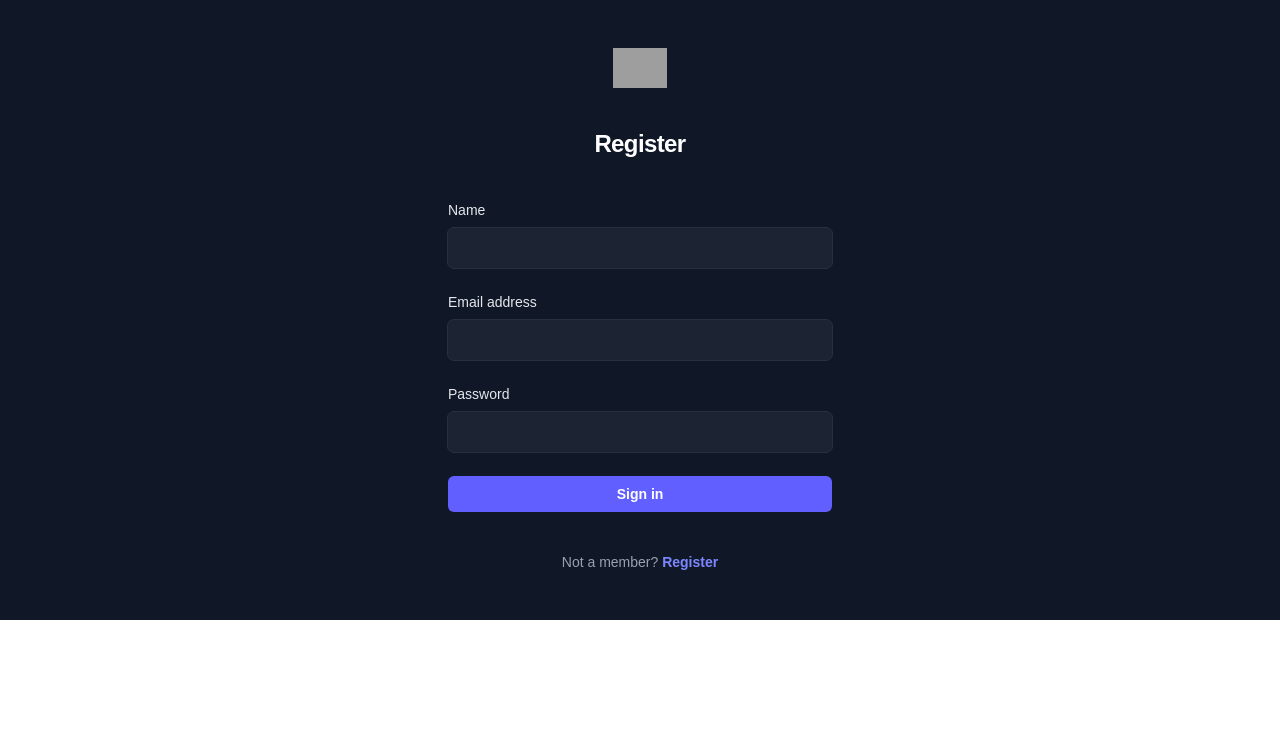
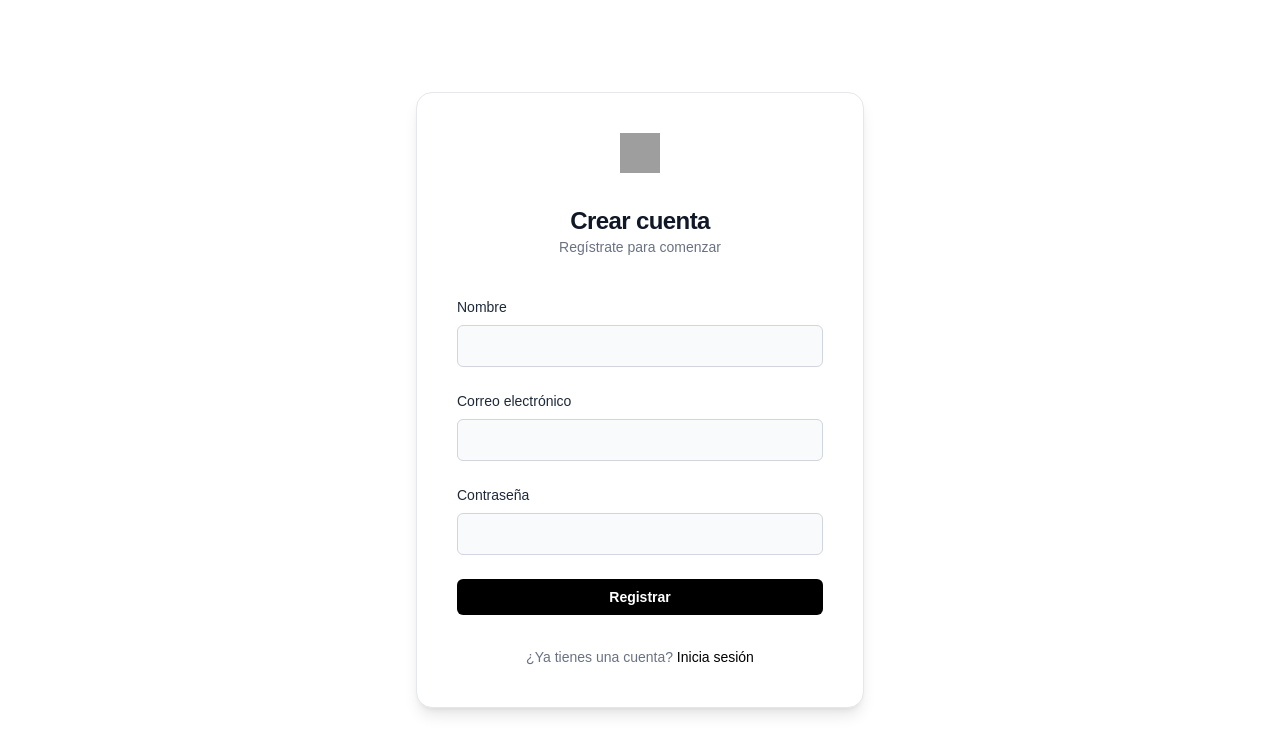
Before and after one commit to DEVS-Z/ZWebClient, a Next.js app in the folder zwebfit/: page /register in a window 1280 px wide. Shown: the top 754 px of the page. Built offline with nearby package versions, Linux system fonts and the light colour scheme; grey boxes are pictures that could not be loaded.

Commit message:
actualizacion interfaces login - register

```diff
--- a/zwebfit/src/app/login/LoginView.tsx
+++ b/zwebfit/src/app/login/LoginView.tsx
@@ -2,18 +2,23 @@
 
 export default function LoginView({ onSubmit }: { onSubmit: (data: any) => void }) {
   return (
-    <div className="grid grid-cols-1 md:grid-cols-2 min-h-screen">
+    <div className="grid grid-cols-1 md:grid-cols-2 min-h-screen bg-white text-black">
       {/* Columna izquierda (Formulario) */}
-      <div className="flex flex-col justify-center items-center bg-gray-900 px-8 py-12">
-        <div className="w-full max-w-sm">
-          <img
-            src="https://tailwindcss.com/plus-assets/img/logos/mark.svg?color=indigo&shade=500"
-            alt="Your Company"
-            className="mx-auto h-10 w-auto"
-          />
-          <h2 className="mt-10 text-center text-2xl font-bold tracking-tight text-white">
-            Sign in to your account
-          </h2>
+      <div className="flex flex-col justify-center items-center px-6 py-12">
+        <div className="w-full max-w-md border border-gray-200 rounded-2xl shadow-lg p-10 bg-white">
+          <div className="flex flex-col items-center">
+            {/* Ícono balón blanco/negro */}
+            <img
+  src="https://upload.wikimedia.org/wikipedia/commons/6/6e/Football_%28soccer_ball%29.svg"
+  alt="Balón de fútbol"
+  className="mx-auto h-10 w-10"
+/>
+
+            <h2 className="mt-8 text-2xl font-semibold tracking-tight text-gray-900">
+              Inicia sesión
+            </h2>
+            <p className="text-sm text-gray-500">Accede a tu cuenta de rendimiento</p>
+          </div>
 
           <form
             className="mt-10 space-y-6"
@@ -24,46 +29,52 @@ export default function LoginView({ onSubmit }: { onSubmit: (data: any) => void
             }}
           >
             <div>
-              <label htmlFor="email" className="block text-sm font-medium text-gray-200">Email address</label>
-              <input id="email" type="email" name="email" required className="mt-2 block w-full rounded-md bg-white/5 px-3 py-2 text-base text-white outline-1 outline-white/10 placeholder:text-gray-400 focus:outline-2 focus:outline-indigo-500" />
+              <label htmlFor="email" className="block text-sm font-medium text-gray-800">
+                Correo electrónico
+              </label>
+              <input
+                id="email"
+                type="email"
+                name="email"
+                required
+                className="mt-2 block w-full rounded-md border border-gray-300 bg-gray-50 px-3 py-2 text-base text-gray-800 placeholder-gray-400 focus:border-black focus:ring-black"
+              />
             </div>
 
             <div>
-              <label htmlFor="password" className="block text-sm font-medium text-gray-200">
-                Password
+              <label htmlFor="password" className="block text-sm font-medium text-gray-800">
+                Contraseña
               </label>
               <input
                 id="password"
                 type="password"
                 name="password"
                 required
-                className="mt-2 block w-full rounded-md bg-white/5 px-3 py-2 text-base text-white outline-1 outline-white/10 placeholder:text-gray-400 focus:outline-2 focus:outline-indigo-500"
+                className="mt-2 block w-full rounded-md border border-gray-300 bg-gray-50 px-3 py-2 text-base text-gray-800 placeholder-gray-400 focus:border-black focus:ring-black"
               />
             </div>
 
             <button
               type="submit"
-              className="w-full rounded-md bg-indigo-500 px-3 py-2 text-sm font-semibold text-white hover:bg-indigo-400 focus:outline-indigo-500"
+              className="w-full rounded-md bg-black px-3 py-2 text-sm font-semibold text-white hover:bg-gray-800 transition-colors"
             >
-              Sign in
+              Entrar
             </button>
           </form>
 
-          <p className="mt-10 text-center text-sm text-gray-400">
-            Not a member?
-            <a href="#" className="font-semibold text-indigo-400 hover:text-indigo-300">
-              {" "}Register
-            </a>
+          <p className="mt-8 text-center text-sm text-gray-500">
+            ¿No tienes cuenta?
+            <a href="#" className="font-medium text-black hover:underline"> Regístrate</a>
           </p>
         </div>
       </div>
 
-      {/* Columna derecha (imagen o contenido visual) */}
-      <div className="hidden md:flex items-center justify-center bg-indigo-600">
+      {/* Columna derecha (imagen inspirada en medición deportiva) */}
+      <div className="hidden md:flex items-center justify-center bg-white">
         <img
-          src="https://static.dw.com/image/61527609_804.jpg"
-          alt="Background"
-          className="w-full h-full object-cover"
+          src="https://zone14.ai/wp-content/uploads/2024/11/DALL%C2%B7E-2024-11-06-09.35.08-A-detailed-illustration-showcasing-wearable-technology-for-football-players-on-a-soccer-field.-The-image-includes-multiple-wearables-such-as-a-GPS-tra.webp"
+          alt="Monitoreo de rendimiento de futbolistas"
+          className="w-full h-full object-cover grayscale"
         />
       </div>
     </div>
--- a/zwebfit/src/app/register/RegisterView.tsx
+++ b/zwebfit/src/app/register/RegisterView.tsx
@@ -1,17 +1,21 @@
+export default function RegisterView({ onSubmit }: { onSubmit: (data: any) => void }) {
+  return (
+    <div className="min-h-screen flex flex-col justify-center items-center bg-white text-black px-6 py-12">
+      <div className="w-full max-w-md border border-gray-200 rounded-2xl shadow-lg p-10 bg-white">
+        <div className="flex flex-col items-center">
+
+<img
+  src="https://upload.wikimedia.org/wikipedia/commons/6/6e/Football_%28soccer_ball%29.svg"
+  alt="Balón de fútbol"
+  className="mx-auto h-10 w-10"
+/>
 
 
-export default function RegisterView({ onSubmit }: { onSubmit: (data: any) => void }){
-    return(
-        <div className="flex flex-col justify-center items-center bg-gray-900 px-8 py-12">
-            <div className="w-full max-w-sm">
-            <img
-                src="https://tailwindcss.com/plus-assets/img/logos/mark.svg?color=indigo&shade=500"
-                alt="Your Company"
-                className="mx-auto h-10 w-auto"
-            />
-            <h2 className="mt-10 text-center text-2xl font-bold tracking-tight text-white">
-                Register
+          <h2 className="mt-8 text-2xl font-semibold tracking-tight text-gray-900">
+            Crear cuenta
           </h2>
+          <p className="text-sm text-gray-500">Regístrate para comenzar</p>
+        </div>
 
         <form
           className="mt-10 space-y-6"
@@ -22,37 +26,56 @@ export default function RegisterView({ onSubmit }: { onSubmit: (data: any) => vo
           }}
         >
           <div>
-                    <label htmlFor="nombre" className="block text-sm font-medium text-gray-200">Name</label>
-                    <input id="name" type="text" name="nombre" required className="mt-2 block w-full rounded-md bg-white/5 px-3 py-2 text-base text-white outline-1 outline-white/10 placeholder:text-gray-400 focus:outline-2 focus:outline-indigo-500" />
+            <label htmlFor="name" className="block text-sm font-medium text-gray-800">
+              Nombre
+            </label>
+            <input
+              id="name"
+              type="text"
+              name="nombre"
+              required
+              className="mt-2 block w-full rounded-md border border-gray-300 bg-gray-50 px-3 py-2 text-base text-gray-800 placeholder-gray-400 focus:border-black focus:ring-black"
+            />
           </div>
-                <div>
-                    <label htmlFor="email" className="block text-sm font-medium text-gray-200">Email address</label>
-                    <input id="email" type="email" name="email" required className="mt-2 block w-full rounded-md bg-white/5 px-3 py-2 text-base text-white outline-1 outline-white/10 placeholder:text-gray-400 focus:outline-2 focus:outline-indigo-500" />
-                </div>
-                {/* <div>
-                    <label htmlFor="edad" className="block text-sm font-medium text-gray-200">Edad</label>
-                    <input id="edad" type="number" name="edad" required className="mt-2 block w-full rounded-md bg-white/5 px-3 py-2 text-base text-white outline-1 outline-white/10 placeholder:text-gray-400 focus:outline-2 focus:outline-indigo-500" />
-                </div> */}
 
           <div>
-                    <label htmlFor="password" className="block text-sm font-medium text-gray-200">
-                        Password
+            <label htmlFor="email" className="block text-sm font-medium text-gray-800">
+              Correo electrónico
             </label>
-                    <input id="password" type="password" name="password" required className="mt-2 block w-full rounded-md bg-white/5 px-3 py-2 text-base text-white outline-1 outline-white/10 placeholder:text-gray-400 focus:outline-2 focus:outline-indigo-500"/>
+            <input
+              id="email"
+              type="email"
+              name="email"
+              required
+              className="mt-2 block w-full rounded-md border border-gray-300 bg-gray-50 px-3 py-2 text-base text-gray-800 placeholder-gray-400 focus:border-black focus:ring-black"
+            />
+          </div>
+
+          <div>
+            <label htmlFor="password" className="block text-sm font-medium text-gray-800">
+              Contraseña
+            </label>
+            <input
+              id="password"
+              type="password"
+              name="password"
+              required
+              className="mt-2 block w-full rounded-md border border-gray-300 bg-gray-50 px-3 py-2 text-base text-gray-800 placeholder-gray-400 focus:border-black focus:ring-black"
+            />
           </div>
 
           <button
             type="submit"
-                className="w-full rounded-md bg-indigo-500 px-3 py-2 text-sm font-semibold text-white hover:bg-indigo-400 focus:outline-indigo-500"
+            className="w-full rounded-md bg-black px-3 py-2 text-sm font-semibold text-white hover:bg-gray-800 transition-colors"
           >
-                Sign in
+            Registrar
           </button>
         </form>
 
-            <p className="mt-10 text-center text-sm text-gray-400">
-                Not a member?
-                <a href="#" className="font-semibold text-indigo-400 hover:text-indigo-300">
-                {" "}Register
+        <p className="mt-8 text-center text-sm text-gray-500">
+          ¿Ya tienes una cuenta?{" "}
+          <a href="#" className="font-medium text-black hover:underline">
+            Inicia sesión
           </a>
         </p>
       </div>
```
Lines whose indentation alone changed are shown as unchanged.
